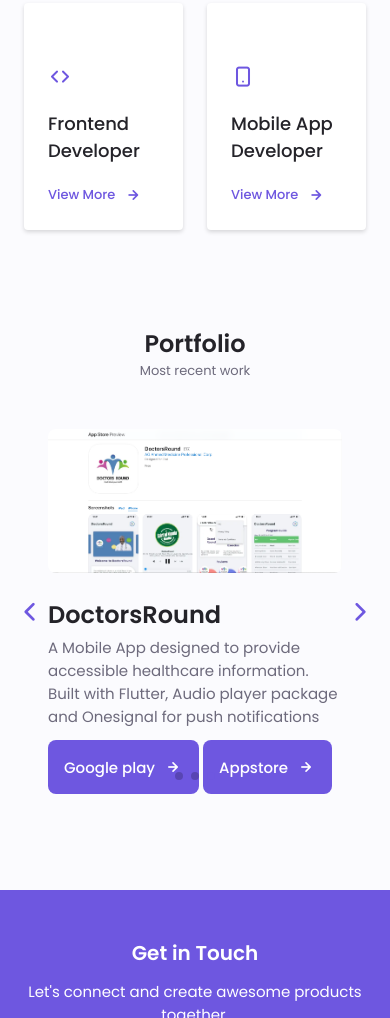
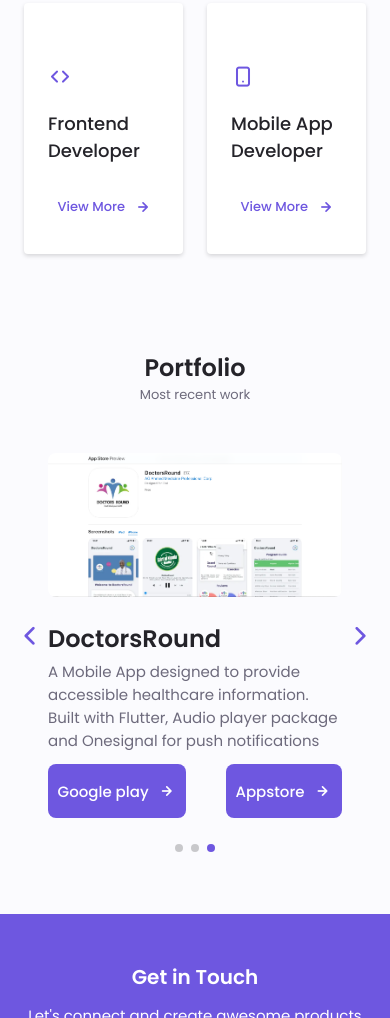
Before and after one commit to wilkieE/wilkieE.github.io, a plain HTML site: page index.html in a window 390 px wide. Shown: the part 2929-3947 px from the top of the page. Drawn offline with nearby package versions, Linux system fonts and the light colour scheme.

Commit message:
styling fixes for buttons on smaller devices

```diff
--- a/assets/css/styles.css
+++ b/assets/css/styles.css
@@ -972,6 +972,15 @@
   }
 }
 
+@media screen and (max-width: 500px) {
+  .swiper-container-horizontal > .swiper-pagination-bullets {
+    bottom: -2.5rem;
+  }
+  .button--small {
+    padding: 0.75rem 0.6rem;
+  }
+}
+
 @media screen and (min-width: 351px) {
   .loader {
     font-size: 13vh;
--- a/index.html
+++ b/index.html
@@ -702,6 +702,7 @@
                   href="https://apps.apple.com/sn/app/doctorsround/id1615306775"
                   target="_blank"
                   class="button button--flex button--small portfolio__button"
+                  style="float: right"
                 >
                   Appstore
                   <i class="uil uil-arrow-right button__icon"></i>
```
